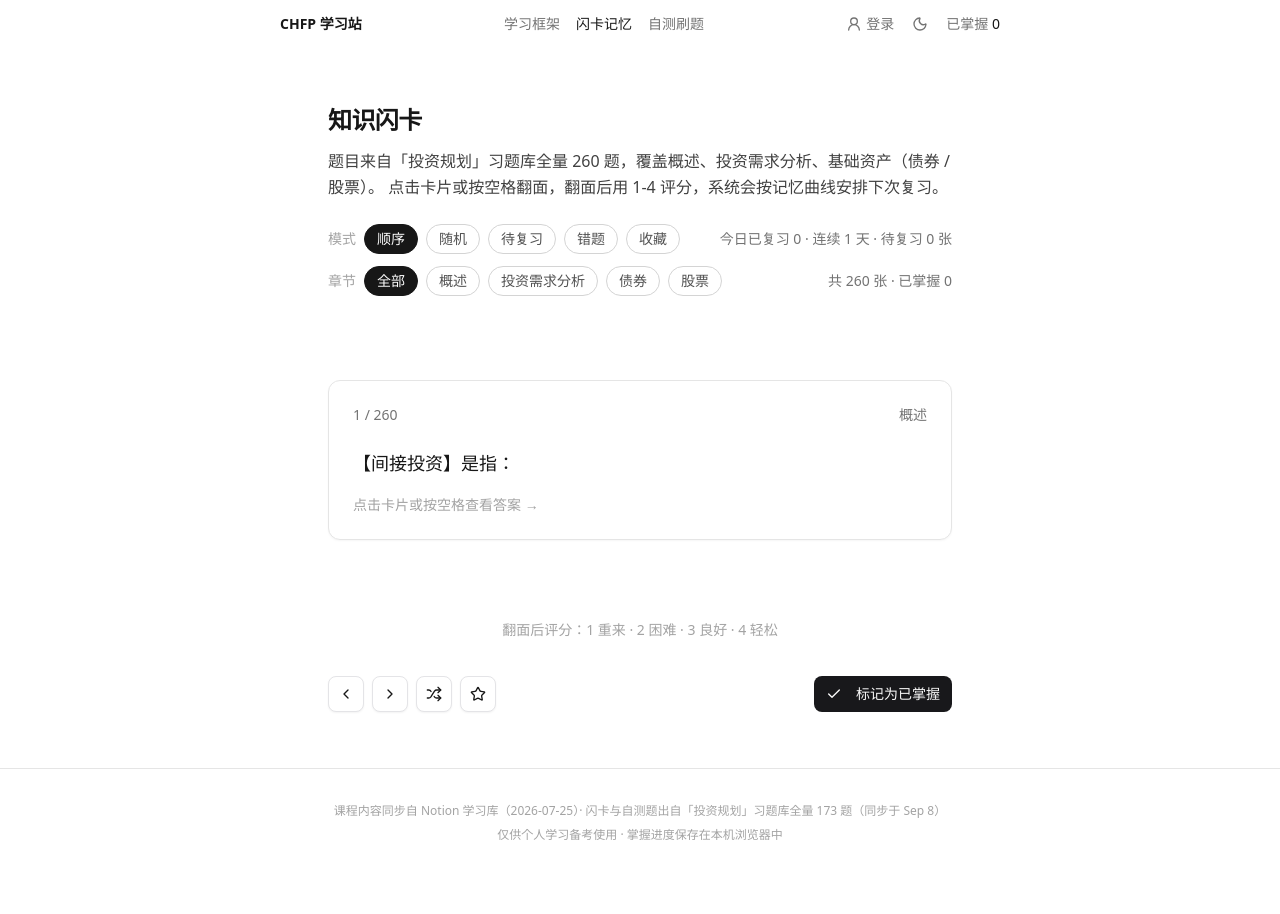
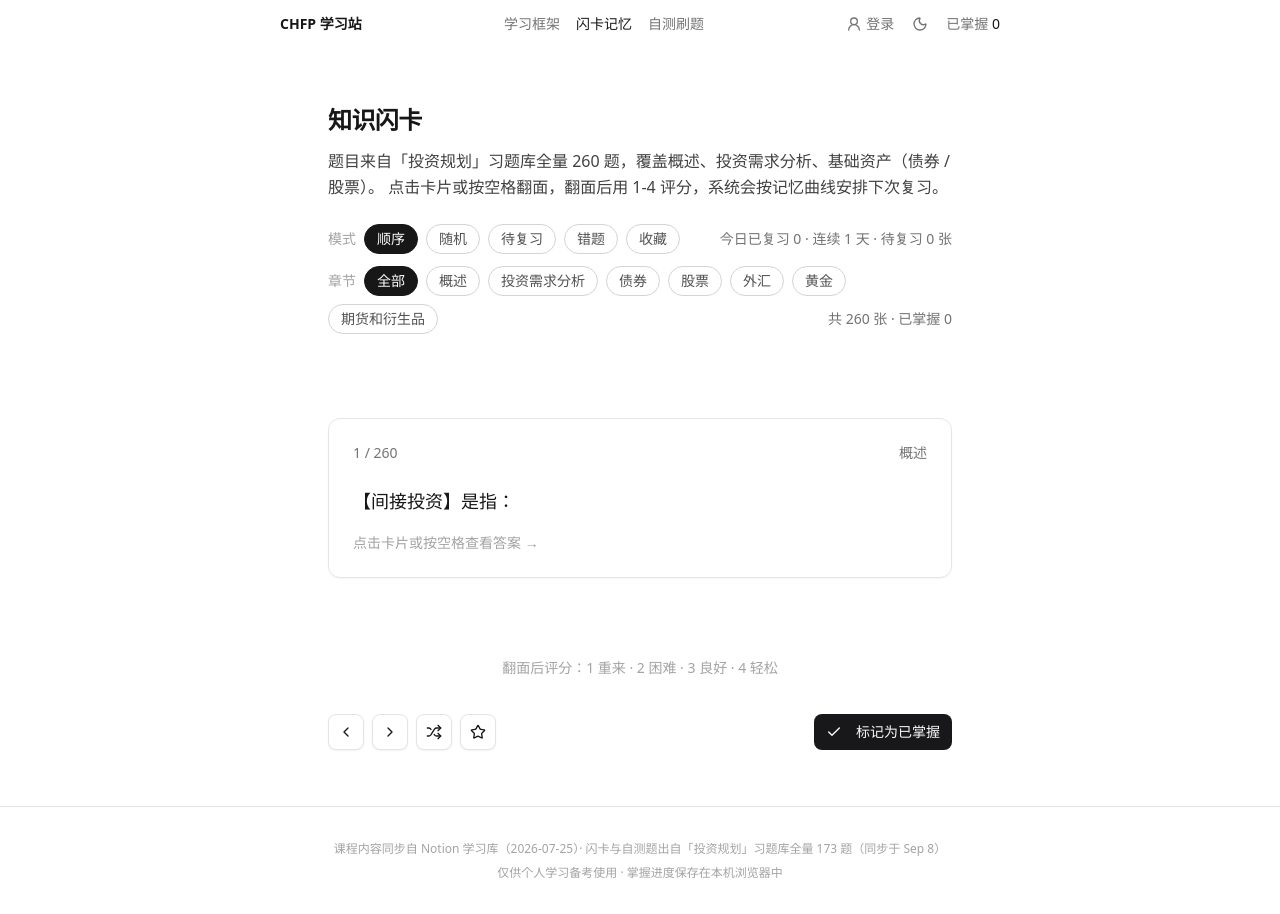
Before and after one commit to mogeko020715-wq/chfp-study-site, a React (Vite) app: page /flashcards in a window 1280 px wide. Before the commit the page ends 876 px from the top, so only its background shows below. Built offline with nearby package versions, Linux system fonts and the light colour scheme.

Commit message:
flashcards: dynamic chapter filter chips derived from question bank

```diff
--- a/src/sections/Flashcards.tsx
+++ b/src/sections/Flashcards.tsx
@@ -16,7 +16,18 @@ import { Button } from '@/components/ui/button'
 import { Check, ChevronLeft, ChevronRight, Shuffle, Star } from 'lucide-react'
 
 const ALL = '全部'
-const groups = ['概述', '投资需求分析', '债券', '股票']
+/** 汇总题库出现过的章节桶，「基础资产」是大类不单独作 chip */
+const BUCKET = '基础资产'
+const PREFERRED = ['概述', '投资需求分析', '债券', '股票']
+const groups: string[] = (() => {
+  const seen: string[] = [...PREFERRED]
+  for (const q of questions) {
+    for (const g of [q.chapter, q.theme]) {
+      if (g && g !== BUCKET && !seen.includes(g)) seen.push(g)
+    }
+  }
+  return seen
+})()
 const tagOptions = [ALL, ...groups]
 
 type Mode = 'seq' | 'rand' | 'due' | 'wrong' | 'star'
```
